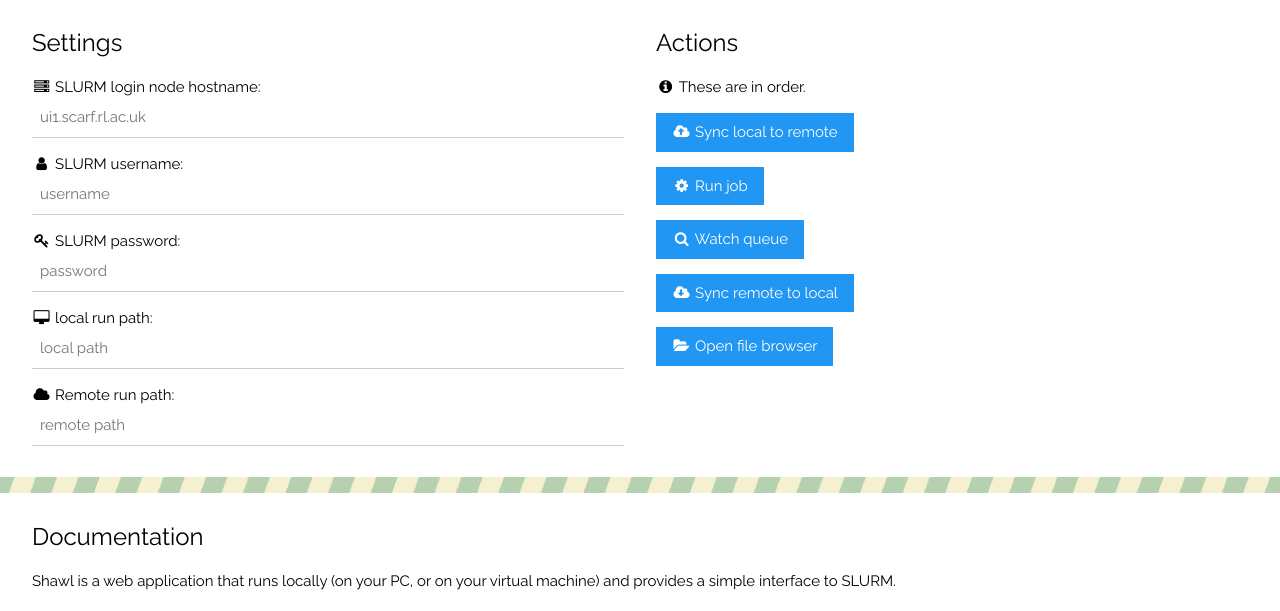
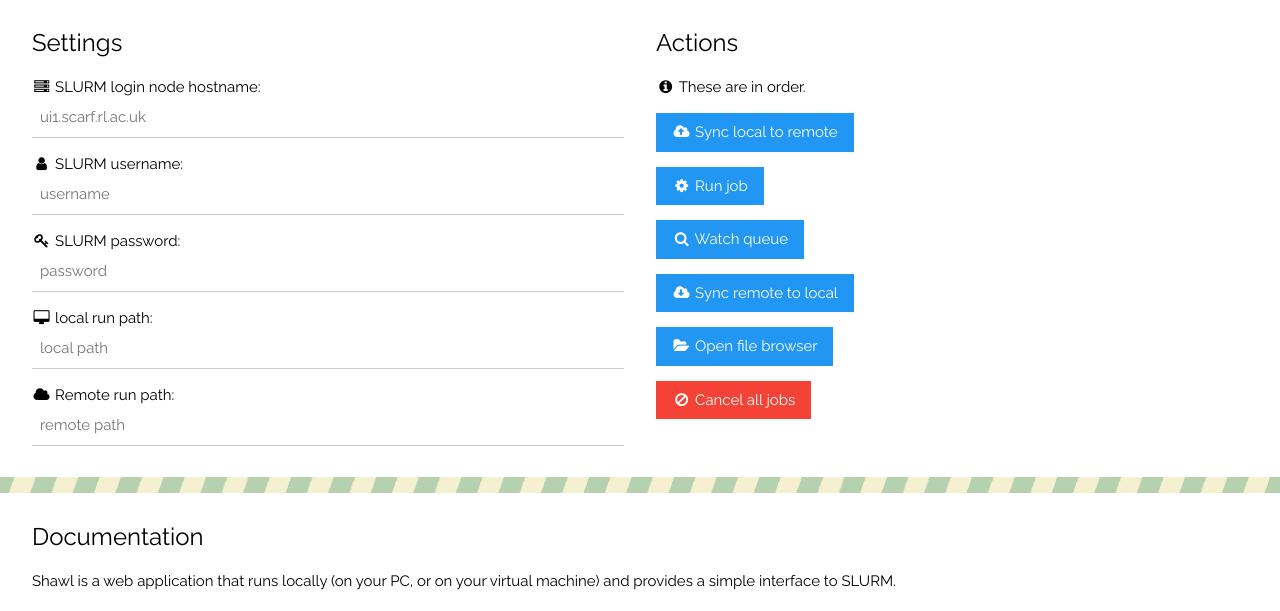
Before and after one commit to ral-facilities/daaas-shawl, a Flask app: page / in a window 1280 px wide. Shown: the part 126-737 px from the top of the page. Run offline with Flask 2, Linux system fonts and the light colour scheme.

Commit message:
add cancel all runs

```diff
--- a/shawl5.py
+++ b/shawl5.py
@@ -44,6 +44,17 @@ def term_watch_queue():
     username = flask.request.form.get("username")
     password = flask.request.form.get("password")
     ssh_cmd = "watch squeue -u $(whoami)"
+    run_utils.run_term_ssh_cmd(hostname, username, password, ssh_cmd)
+    return "OK"
+
+
+@app.route("/api/cancel_all_jobs", methods=["POST"])
+def term_cancel_all_jobs():
+    """Test endpoint."""
+    hostname = flask.request.form.get("hostname")
+    username = flask.request.form.get("username")
+    password = flask.request.form.get("password")
+    ssh_cmd = "scancel -u $(whoami)"
     run_utils.run_term_ssh_cmd(hostname, username, password, ssh_cmd)
     return "OK"
 
--- a/static/site.js
+++ b/static/site.js
@@ -99,4 +99,19 @@ $("#filebrowser").click(function() {
   });
 });
 
+$("#cancel_all_jobs").click(function() {
+  save_form();
+  highlight_button("#cancel_all_jobs")
+
+  $.ajax({
+    method: "POST",
+    url: "/api/cancel_all_jobs",
+    data: {
+      hostname: $("#hostname").val(),
+      username: $("#username").val(),
+      password: $("#password").val(),
+    }
+  });
+});
+
 load_form();
--- a/templates/app.jinja2
+++ b/templates/app.jinja2
@@ -71,6 +71,9 @@ background-image: linear-gradient(110deg, #b5d1af 25%, #f5f0d0 25%, #f5f0d0 50%,
         <p>
           <button id="filebrowser"      class="w3-btn w3-blue">{{ icon('folder-open') }} Open file browser</button>
         </p>
+        <p>
+          <button id="cancel_all_jobs"  class="w3-btn w3-red" >{{ icon('ban') }} Cancel all jobs</button>
+        </p>
       </div>
     </div>
 
```
